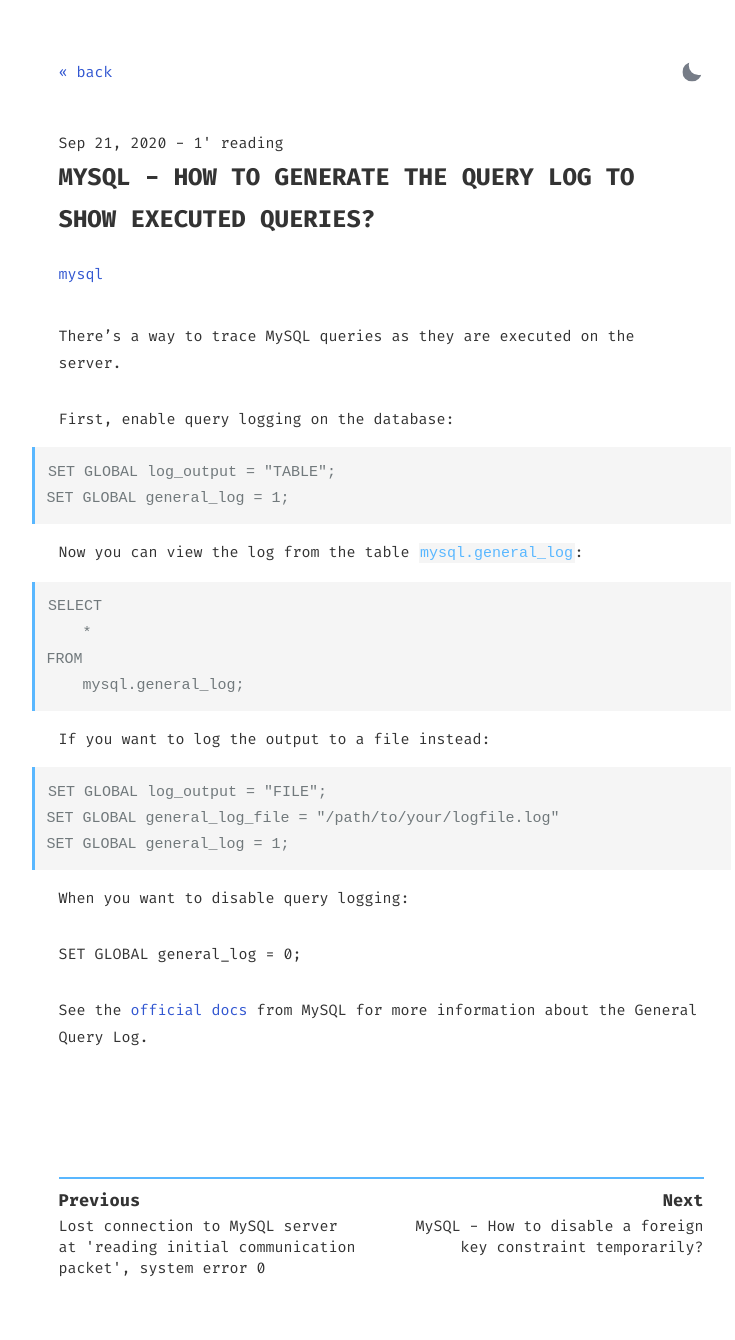
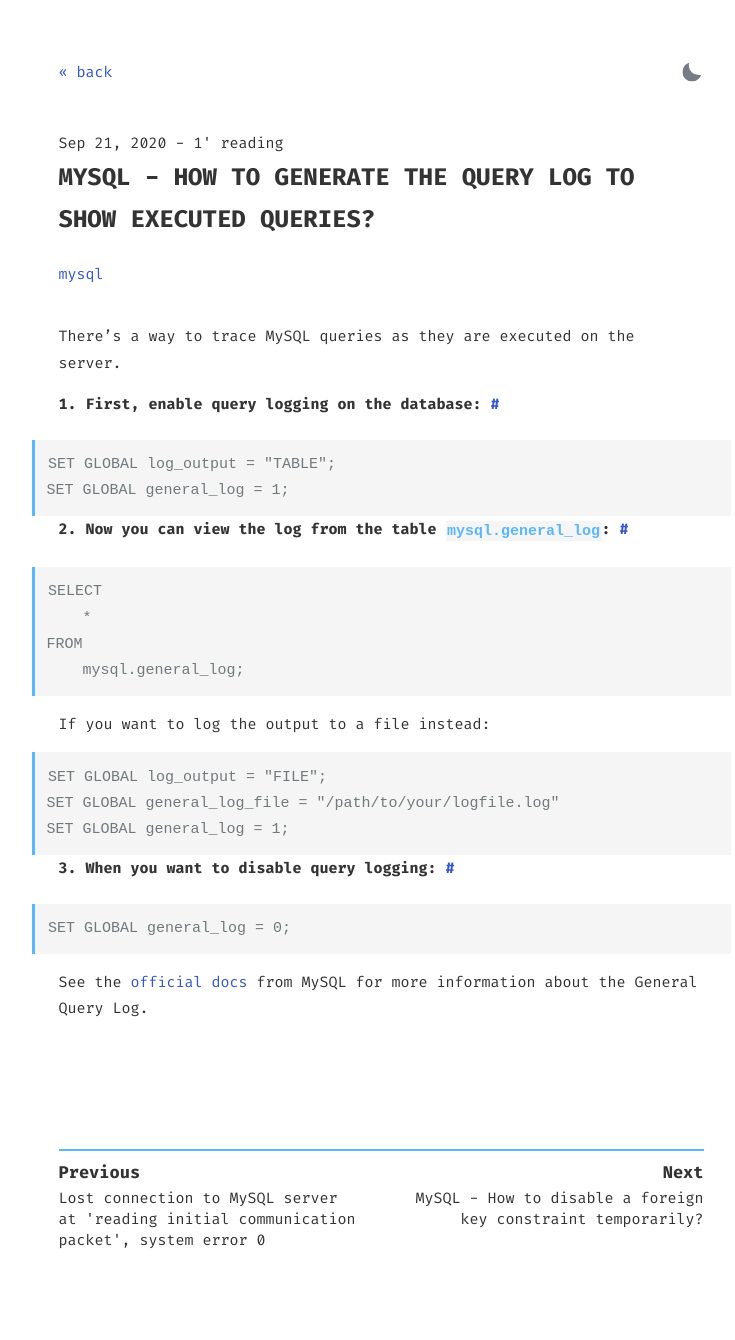
Before and after one commit to ntvpz/sql, a Jekyll site: the page built from _posts/2020-09-21-mysql-show-query-log.md, in a window 1280 px wide. Shown: the whole page, without its empty margins (259-994 px from the left). Built offline with Jekyll 4.4.1, drawn with Linux system fonts in a browser that asks for light colours; after the commit the page ends 1312 px from its top, so only the background shows below that.

Commit message:
no message

````diff
--- a/_posts/2020-09-21-mysql-show-query-log.md
+++ b/_posts/2020-09-21-mysql-show-query-log.md
@@ -9,14 +9,14 @@
 
 There's a way to trace MySQL queries as they are executed on the server.
 
-First, enable query logging on the database:
+### 1. First, enable query logging on the database:
 
 ```
 SET GLOBAL log_output = "TABLE";
 SET GLOBAL general_log = 1;
 ```
 
-Now you can view the log from the table `mysql.general_log`:
+### 2. Now you can view the log from the table `mysql.general_log`:
 
 ```
 SELECT
@@ -33,8 +33,10 @@
 SET GLOBAL general_log = 1;
 ```
 
-When you want to disable query logging:
+### 3. When you want to disable query logging:
 
+```
 SET GLOBAL general_log = 0;
+```
 
 See the [official docs](https://dev.mysql.com/doc/refman/8.0/en/query-log.html) from MySQL for more information about the General Query Log.
````
